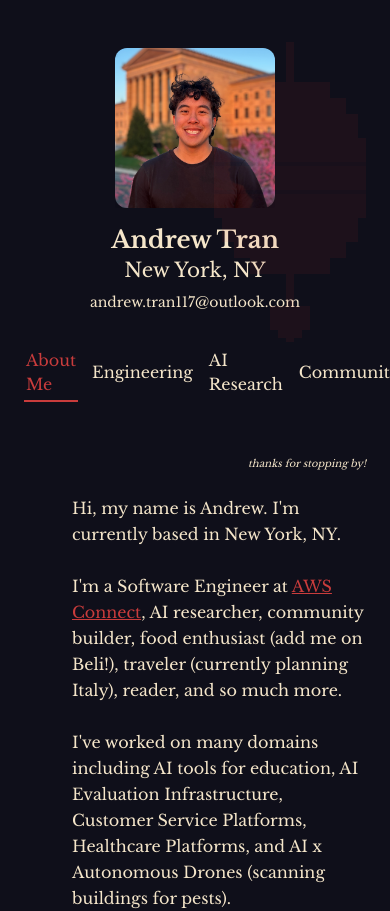
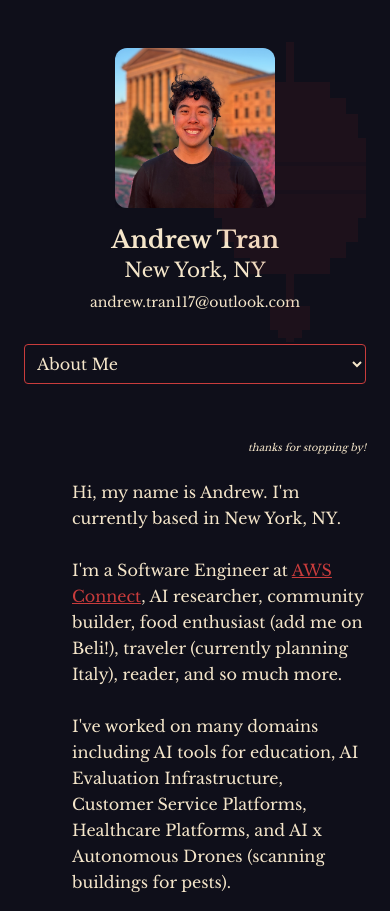
Before and after one commit to andrewtran117/andrewtran117.github.io, a Next.js app: page / in a window 390 px wide. Shown: the top 911 px of the page. Built offline with nearby package versions, Linux system fonts and the light colour scheme.

Commit message:
Mobile dropdown

```diff
--- a/app/page.tsx
+++ b/app/page.tsx
@@ -18,9 +18,24 @@ export default function Home() {
         <div className="w-full">
           <ProfileGrid />
 
-          {/* Tabs */}
+          {/* Tabs - Dropdown on mobile, list on desktop */}
           <div className="mt-8">
-            <nav className="flex md:flex-col gap-3" aria-label="Sidebar tabs">
+            {/* Mobile dropdown */}
+            <div className="md:hidden">
+              <select
+                value={activeTab}
+                onChange={(e) => setActiveTab(e.target.value as TabKey)}
+                className="w-full p-2 rounded bg-background text-foreground border border-accent"
+              >
+                <option value="about">About Me</option>
+                <option value="engineer">Engineering</option>
+                <option value="publications">AI Research</option>
+                <option value="community">Community</option>
+                <option value="hobbies">Hobbies</option>
+              </select>
+            </div>
+            {/* Desktop tabs */}
+            <nav className="hidden md:flex md:flex-col gap-3" aria-label="Sidebar tabs">
               <button
                 className="tab-link text-left"
                 aria-current={activeTab === "about" ? "page" : undefined}
@@ -56,13 +71,6 @@ export default function Home() {
               >
                 Hobbies
               </button>
-              {/* <button
-                className="tab-link text-left"
-                aria-current={activeTab === "projects" ? "page" : undefined}
-                onClick={() => setActiveTab("projects")}
-              >
-                Projects
-              </button> */}
             </nav>
           </div>
         </div>
```
